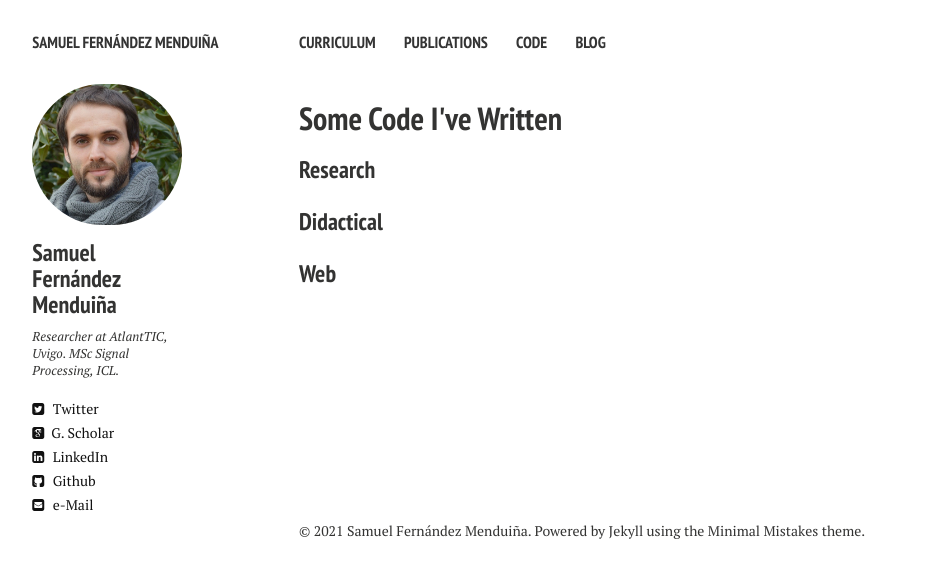
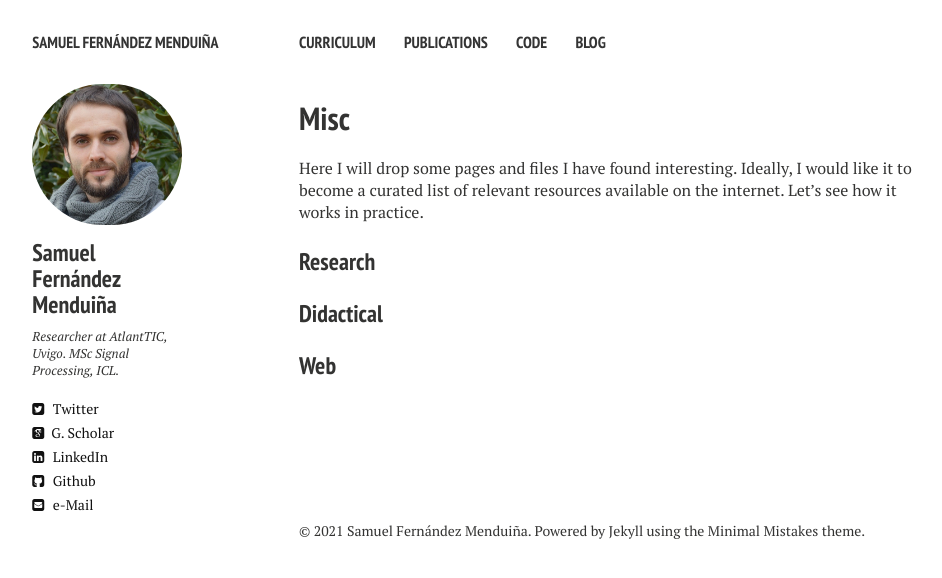
Before and after one commit to sf219/sfweb, a Jekyll site: the page built from code.md, in a window 1280 px wide. Shown: the top 578 px of the page, without its empty margins (21-963 px from the left). Built offline with Jekyll 4.4.1, drawn with Linux system fonts in a browser that asks for light colours; nearby versions of some CDN libraries.

Commit message:
Update code.md

```diff
--- a/code.md
+++ b/code.md
@@ -1,11 +1,13 @@
 ---
 layout: page
 permalink: /code/
-title: Some Code I've Written
+title: Misc
 tags: [code]
 modified: 3-10-2014
 comments: false
 ---
+
+Here I will drop some pages and files I have found interesting. Ideally, I would like it to become a curated list of relevant resources available on the internet. Let's see how it works in practice.
 
 ### Research
 
```
